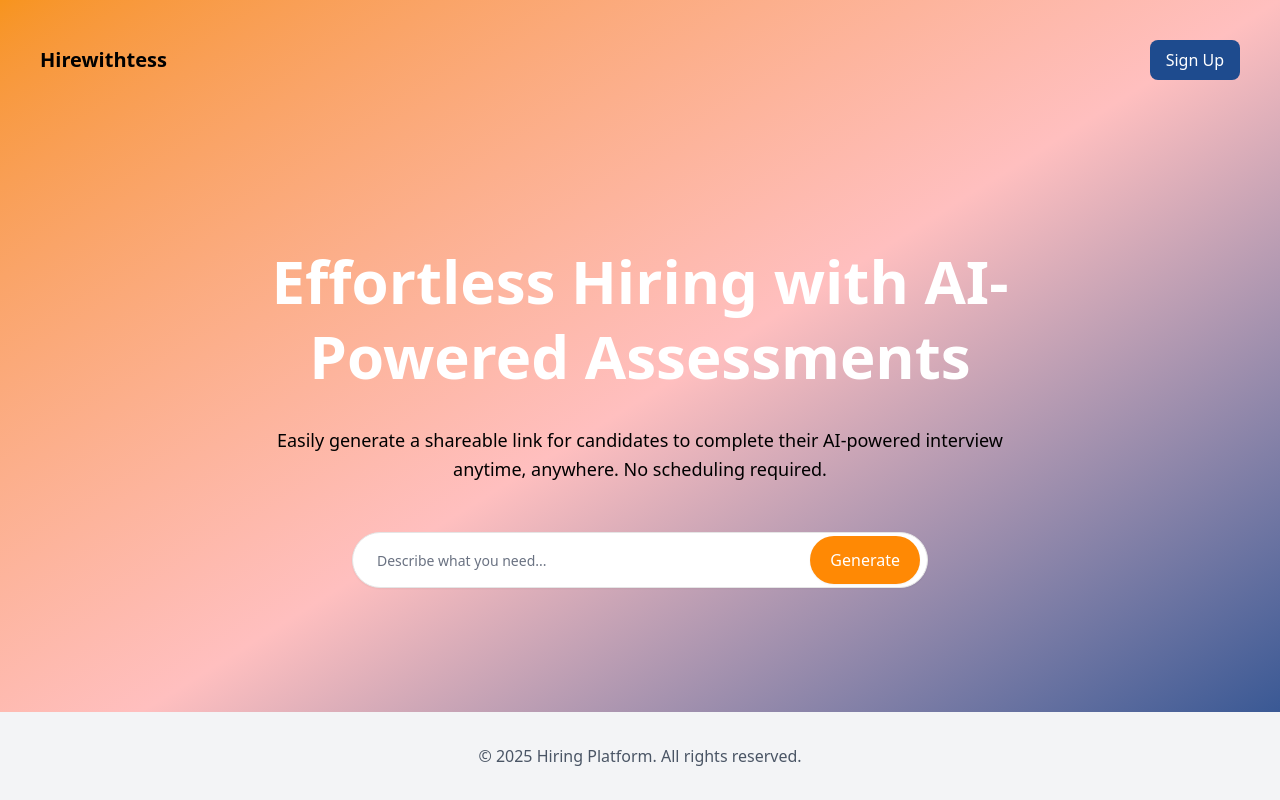
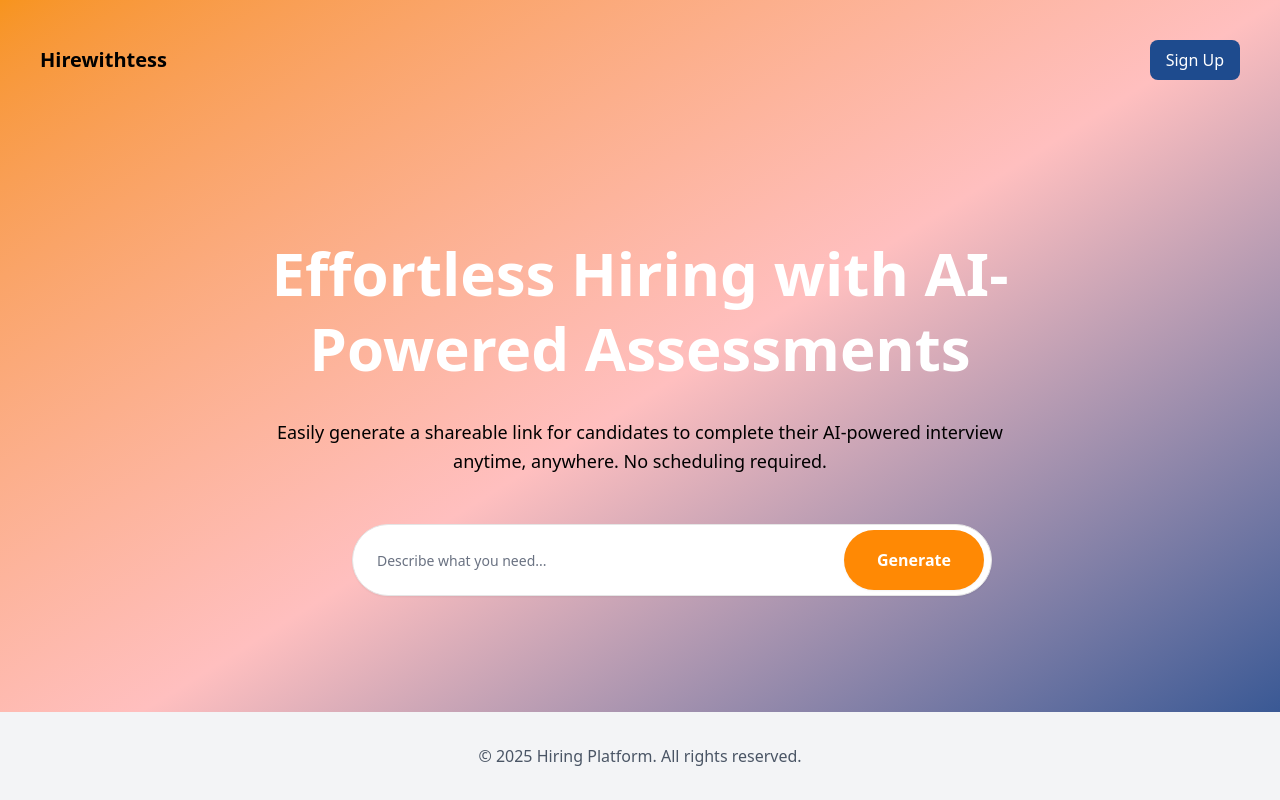
Before and after one commit to sayyamButt317/hire-with-tess-frontend, a Next.js app: page / in a window 1280 px wide. Built offline with nearby package versions, Linux system fonts and the light colour scheme.

Commit message:
update design

```diff
--- a/src/app/interview/component/placeholder.tsx
+++ b/src/app/interview/component/placeholder.tsx
@@ -13,13 +13,13 @@ export default function Placeholder({
         <div className="flex justify-center w-full px-4">
             <form onSubmit={onSubmit} className="relative w-full max-w-xl">
                 <Input
-                    className="w-full h-14 bg-white rounded-full placeholder:text-gray-500 pl-4 sm:pl-6 pr-16 sm:pr-20 text-sm sm:text-base"
+                    className="w-[640px] h-[72px] font-normal bg-white rounded-full placeholder:text-gray-500 pl-4 sm:pl-6 pr-16 sm:pr-20 text-sm sm:text-base"
                     placeholder="Describe what you need..."
                     onChange={onChange}
                 />
                 <Button
                     type="submit"
-                    className="absolute cursor-pointer right-2 top-1/2 transform -translate-y-1/2 h-12 bg-orange-400 text-white px-4 sm:px-5 py-2 rounded-full text-sm sm:text-base"
+                    className="absolute font-semibold cursor-pointer -right-14 top-1/2 transform -translate-y-1/2 h-[60px] w-[140px] bg-orange-400 text-white px-4 sm:px-5 py-2 rounded-full text-sm sm:text-base"
                 >
                     Generate
                 </Button>
```
